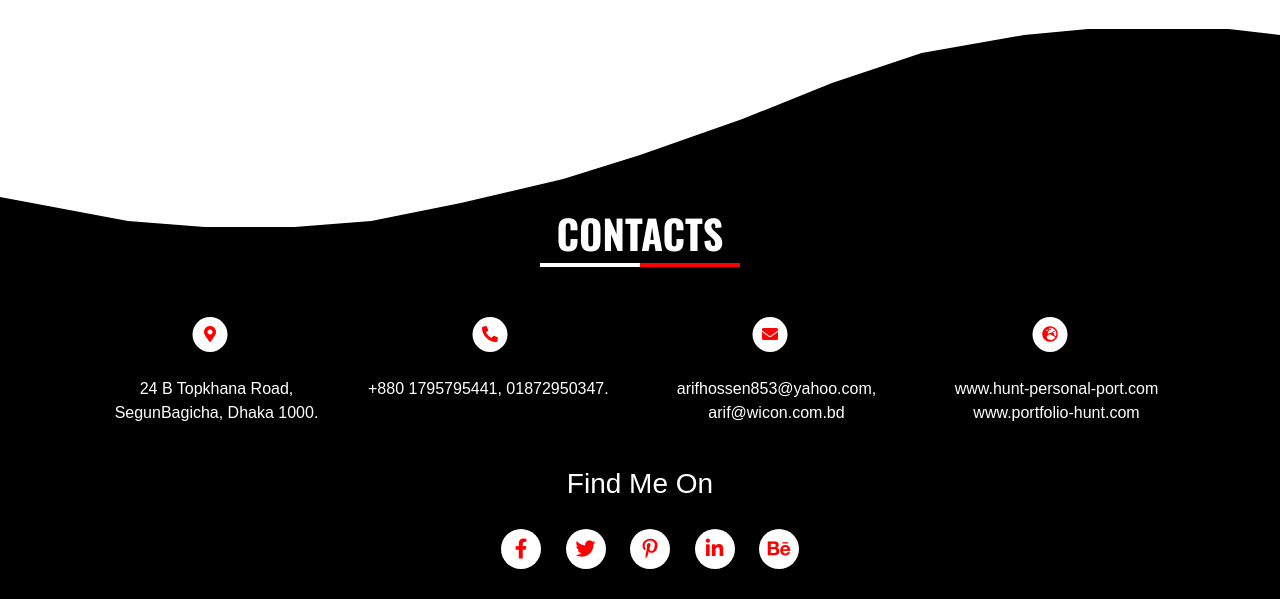
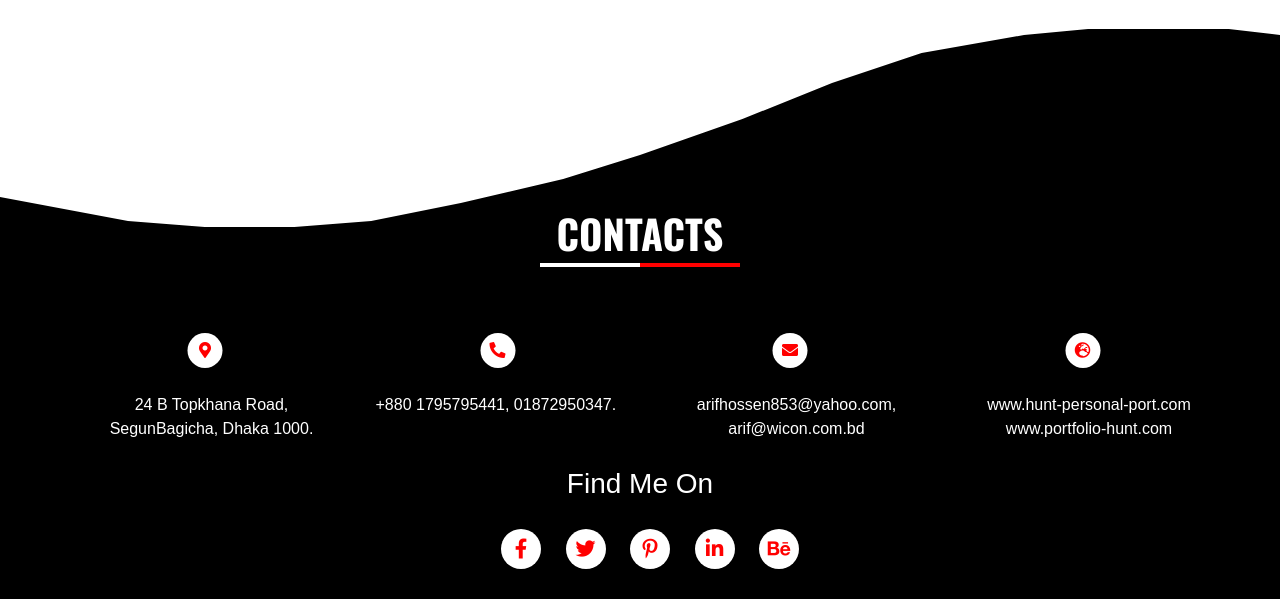
Before and after one commit to arif853/Myresume, a PHP site: page / in a window 1280 px wide. Shown: the part 3066-3665 px from the top of the page. Run offline with PHP 8.4, Linux system fonts and the light colour scheme; some libraries are stand-ins or nearby versions.

Commit message:
04 February 2022 updated by Arif

```diff
--- a/css/style.css
+++ b/css/style.css
@@ -752,15 +752,11 @@ a,a:hover{
 .footer-detail {
 	width: 100%;
 	height: 120px;
-	position: absolute;
-	top: 50px;
-	left: 0;
+	margin-top: 50px;
 }
 .footer-detail .location{
     width: 270px;
     height: 160px;
-    float: left;
-    margin: 0 5px;
     position: relative;
 }
 .footer-detail .location ul .marker a{
--- a/index.html
+++ b/index.html
@@ -328,34 +328,43 @@
                             <p></p>
                         </div>
                     </div>
-
+                    <div class="row">
                         <div class="col-lg-12">
                             <div class="footer-detail">
+                                <div class="row">
+                                    <div class="col-lg-3">
                                         <div class="location">
                                             <ul>
                                                 <li class="marker"><a href="#"><i class="fas fa-map-marker-alt "></i></a></li>
                                                 <li><p>24 B Topkhana Road, SegunBagicha, Dhaka 1000.</p></li>
                                             </ul>
                                         </div>
+                                    </div>
+                                    <div class="col-lg-3">
                                         <div class="location">
                                             <ul>
                                                 <li class="marker"><a href="#"><i class="fas fa-phone-alt"></i></a></li>
                                                 <li><p>+880 1795795441, 01872950347.</p></li>
                                             </ul>
                                         </div>
+                                    </div>
+                                    <div class="col-lg-3">
                                         <div class="location">
                                             <ul>
                                                 <li class="marker"><a href="#"><i class="fas fa-envelope"></i></a></li>
                                                 <li><p>arifhossen853@yahoo.com, arif@wicon.com.bd </p></li>
                                             </ul>
                                         </div>
+                                    </div>
+                                    <div class="col-lg-3">
                                         <div class="location">
                                             <ul>
                                                 <li class="marker"><a href="#"><i class="fas fa-globe-europe"></i></a></li>
                                                 <li><p>www.hunt-personal-port.com www.portfolio-hunt.com</p></li>
                                             </ul>
                                         </div>
-
+                                    </div>
+                                </div>
                             </div>
                             <div class="footer-social">
                                 <div class="follow"><h3>Find Me On</h3></div>
@@ -368,6 +377,8 @@
                                 </ul>
                             </div>
                         </div>
+                    </div>
+
                 </div>
             </div>
 
```
Lines whose indentation alone changed are shown as unchanged.
